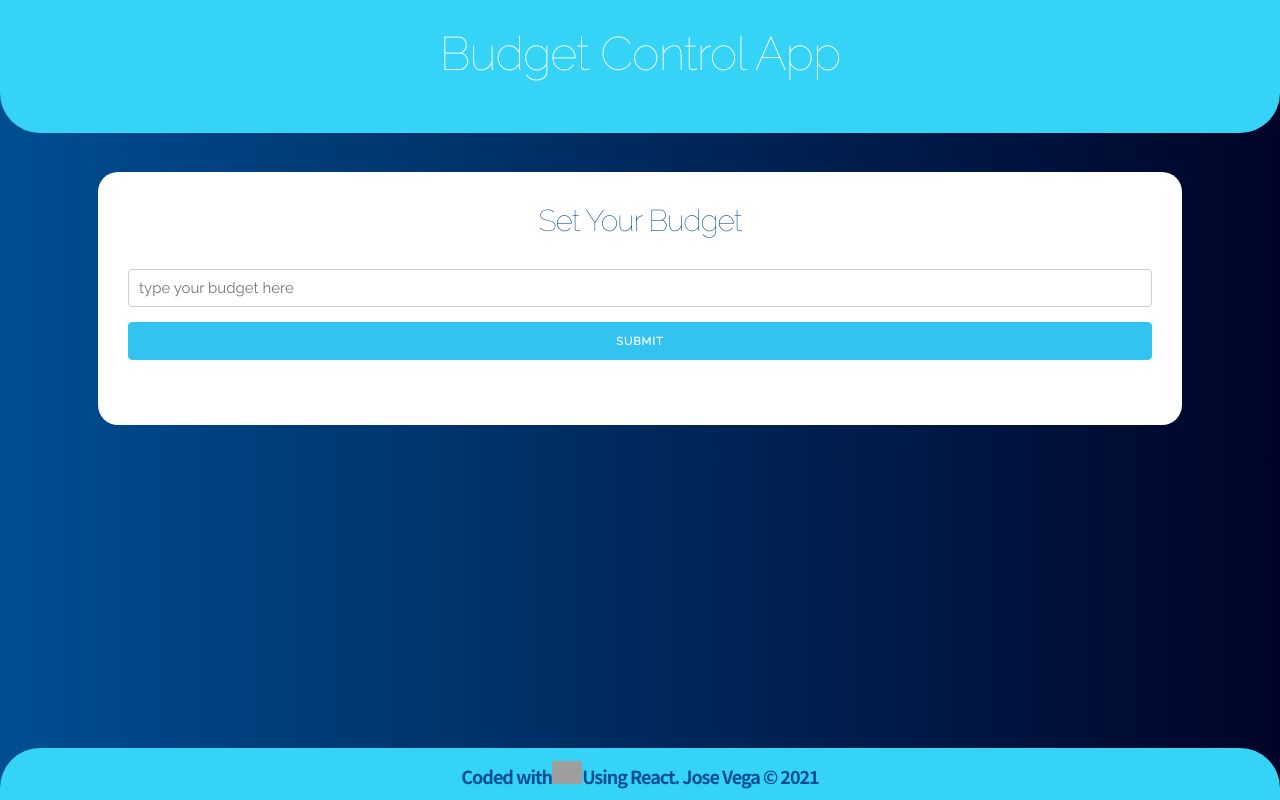
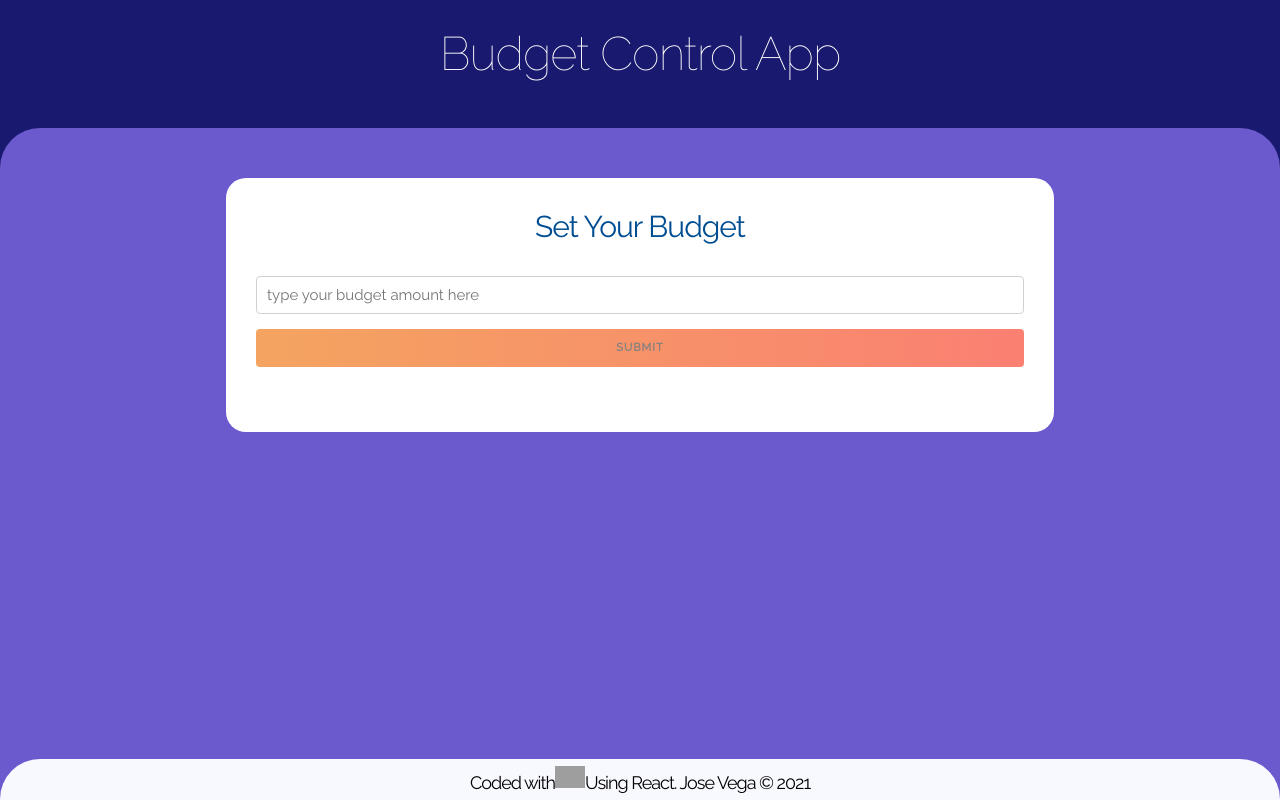
Before and after one commit to VEGALUISJ/budget-app, a React (Create React App) app: page / in a window 1280 px wide. Built offline with nearby package versions, Linux system fonts and the light colour scheme; grey boxes are pictures that could not be loaded.

Commit message:
visual changes on whole project

```diff
--- a/src/App.js
+++ b/src/App.js
@@ -32,6 +32,7 @@ function App() {
   return (
     <header>
       <h1>Budget Control App</h1>
+      <div className="master-wrapper">
         {showquestion ? (
           <Fragment>
             <div className="main-content content">
@@ -58,6 +59,7 @@ function App() {
             <Footer classForResponsive={"footer1"} />
           </Fragment>
         )}
+      </div>
     </header>
   );
 }
--- a/src/components/Form.jsx
+++ b/src/components/Form.jsx
@@ -62,7 +62,7 @@ const Form = ({ setExpense, setNewExpense }) => {
           onChange={(e) => setAmount(parseInt(e.target.value), 10)}
         />
 
-        <button type="submit" className="button-primary u-full-width">
+        <button type="submit" className="button u-full-width">
           + Add Expense
         </button>
       </form>
--- a/src/components/questions.jsx
+++ b/src/components/questions.jsx
@@ -32,10 +32,10 @@ const Questions = ({ setBudget, setRemaining, setQuestion }) => {
         <input
           type="number"
           className="u-full-width"
-          placeholder="type your budget here"
+          placeholder="type your budget amount here"
           onChange={handleChange}
         />
-        <button type="submit" className="button-primary u-full-width">
+        <button type="submit" className="button u-full-width">
           Submit
         </button>
       </form>
--- a/src/index.css
+++ b/src/index.css
@@ -18,9 +18,10 @@ code {
 }
 
 body {
-  background: #000428; /* fallback for old browsers */
+  /*background: #000428; /* fallback for old browsers
   background: -webkit-linear-gradient(to right, #004e92, #000428);
-  background: linear-gradient(to right, #004e92, #000428);
+  background: linear-gradient(to right, #004e92, #000428);*/
+  background-color: slateblue;
   margin: 0;
   padding: 0;
   font-family: "Raleway", sans-serif;
@@ -31,8 +32,30 @@ img {
   width: 30px;
 }
 
+.button {
+  background: -webkit-linear-gradient(to right, sandybrown, salmon);
+  background: linear-gradient(to right, sandybrown, salmon);
+  border-style: none;
+  font-weight: 900;
+  color: gray;
+}
+
+.button:hover {
+  background: -webkit-linear-gradient(to right, salmon, sandybrown);
+  background: linear-gradient(to right, salmon, sandybrown);
+  color: ghostwhite;
+}
+
 header {
   margin: 0px;
+  background-color: midnightblue;
+}
+
+.master-wrapper {
+  background-color: slateblue;
+  border-top-right-radius: 40px;
+  border-top-left-radius: 40px;
+  padding-top: 25px;
 }
 
 .content {
@@ -43,9 +66,9 @@ header {
 .main-content {
   background-color: white;
   padding: 30px;
-  width: 80%;
+  width: 60%;
   border-radius: 20px;
-  margin: 3% auto;
+  margin: 2% auto;
   animation: transitionIn ease 1s;
 }
 
@@ -91,21 +114,19 @@ header {
 
 h1 {
   font-family: "Raleway", sans-serif;
+  background-color: midnightblue;
   padding-top: 2%;
-  padding-bottom: 4%;
-  font-weight: 100;
+  padding-bottom: 2%;
+  font-weight: 300;
   color: white;
   text-align: center;
   font-size: 4.7rem !important;
-  background-color: #35d4f6;
-  border-bottom-left-radius: 40px;
-  border-bottom-right-radius: 40px;
   animation: transitionIn ease 1s;
 }
 
 h2 {
   font-family: "Raleway", sans-serif;
-  font-weight: 100;
+  font-weight: 400;
   color: #004e92;
   margin-bottom: 30px;
   font-size: 3rem;
@@ -181,14 +202,15 @@ h2 {
 }
 
 .footer1 > h2 {
-  font-family: "Noto Sans JP", sans-serif;
-  color: #004e92;
+  font-family: "Raleway", sans-serif;
+  font-weight: 500;
+  color: black;
   margin-bottom: 0;
-  padding-top: 1%;
-  padding-bottom: 1%;
+  padding-top: 0.5%;
+  padding-bottom: 0.5%;
   text-align: center;
   font-size: 120%;
-  background-color: #35d4f6;
+  background-color: ghostwhite;
   border-top-left-radius: 40px;
   border-top-right-radius: 40px;
   position: relative;
@@ -199,14 +221,15 @@ h2 {
 }
 
 .footer2 > h2 {
-  font-family: "Noto Sans JP", sans-serif;
-  color: #004e92;
+  font-family: "Raleway", sans-serif;
+  font-weight: 500;
+  color: black;
   margin-bottom: 0;
-  padding-top: 1%;
-  padding-bottom: 1%;
+  padding-top: 0.5%;
+  padding-bottom: 0.5%;
   text-align: center;
   font-size: 120%;
-  background-color: #35d4f6;
+  background-color: ghostwhite;
   border-top-left-radius: 40px;
   border-top-right-radius: 40px;
   position: absolute;
--- a/src/index.js
+++ b/src/index.js
@@ -1,7 +1,7 @@
 import React from "react";
 import ReactDOM from "react-dom";
 import "./index.css";
-import App from "./App";
+//import App from "./App";
 import Preload from "./components/Preload";
 
 ReactDOM.render(
```
Lines whose indentation alone changed are shown as unchanged.
